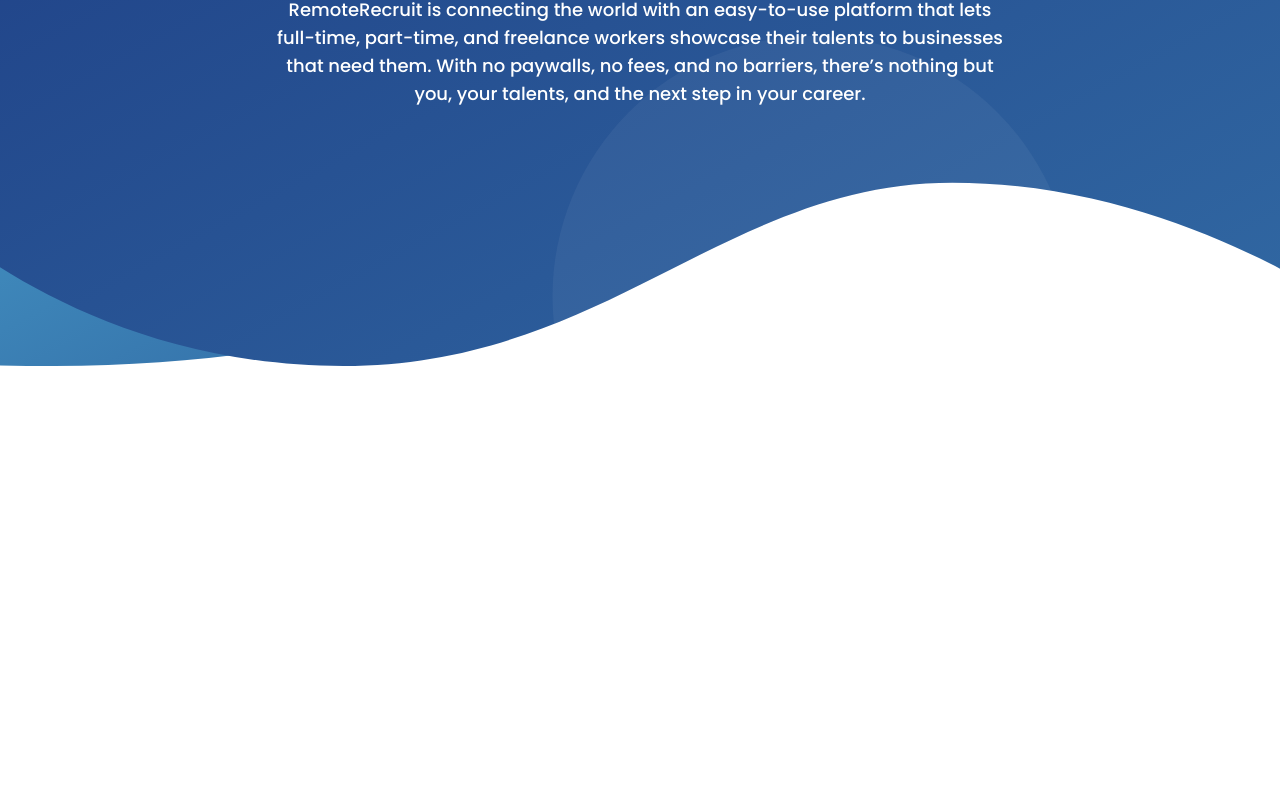
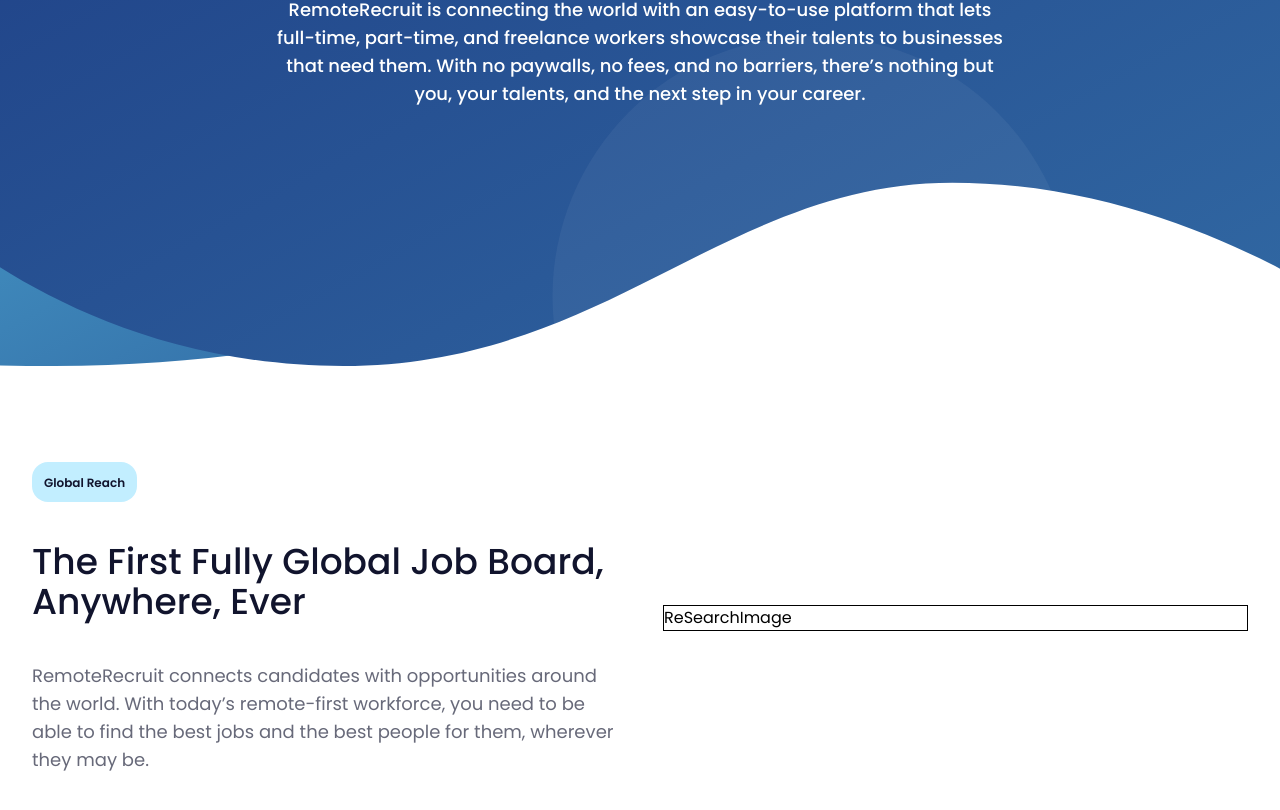
Before and after one commit to EasinTanvir/technical-task, a React (Vite) app: page / in a window 1280 px wide. Shown: the part 334-1144 px from the top of the page. Before the commit the page ends 800 px from the top, so only its background shows below. Built offline with nearby package versions, Linux system fonts and the light colour scheme.

Commit message:
completed research content section

```diff
--- /dev/null
+++ b/src/components/landingPage/Research/ReSearchContent.jsx
@@ -0,0 +1,24 @@
+import React from "react";
+import Badge from "../../shared/Badge";
+import Heading from "../../ui/Heading";
+import Text from "../../ui/Text";
+
+const ReSearchContent = () => {
+  return (
+    <div className="flex-1  space-y-10">
+      <Badge text="Global Reach" />
+
+      <Heading as="h2" className=" mt-8 text-heading-dark">
+        The First Fully Global Job Board, Anywhere, Ever
+      </Heading>
+
+      <Text size="lg" className="text-research-text">
+        RemoteRecruit connects candidates with opportunities around the world.
+        With today’s remote-first workforce, you need to be able to find the
+        best jobs and the best people for them, wherever they may be.
+      </Text>
+    </div>
+  );
+};
+
+export default ReSearchContent;
--- /dev/null
+++ b/src/components/landingPage/Research/ReSearchImage.jsx
@@ -0,0 +1,7 @@
+import React from "react";
+
+const ReSearchImage = () => {
+  return <div className="flex-1 border">ReSearchImage</div>;
+};
+
+export default ReSearchImage;
--- a/src/components/landingPage/Research/ResearchSection.jsx
+++ b/src/components/landingPage/Research/ResearchSection.jsx
@@ -1,7 +1,30 @@
 import React from "react";
 
+import ReSearchContent from "./ReSearchContent";
+import ReSearchImage from "./ReSearchImage";
+import Container from "../../shared/Container";
+
 const ResearchSection = () => {
-  return <section></section>;
+  return (
+    <section className="py-16 md:py-24">
+      <Container>
+        <div
+          className="
+            flex
+            flex-col
+            items-center
+            gap-12
+            lg:flex-row
+            lg:items-center
+            lg:justify-between
+          "
+        >
+          <ReSearchContent />
+          <ReSearchImage />
+        </div>
+      </Container>
+    </section>
+  );
 };
 
 export default ResearchSection;
--- a/src/components/shared/Badge.jsx
+++ b/src/components/shared/Badge.jsx
@@ -1,9 +1,9 @@
 import React from "react";
 
-const Badge = ({ children }) => {
+const Badge = ({ text }) => {
   return (
-    <div className="bg-primary-button rounded-2xl text-sm text-badge-text font-semibold">
-      {children}
+    <div className="bg-badge-bg rounded-2xl  max-w-fit py-2 px-3">
+      <span className="text-xs text-badge-text font-semibold"> {text}</span>
     </div>
   );
 };
--- a/src/components/ui/Heading.jsx
+++ b/src/components/ui/Heading.jsx
@@ -1,7 +1,7 @@
 const Heading = ({ as: Tag = "h2", children, id, className = "" }) => {
   const styles = {
     h1: "text-3xl md:text-4xl lg:text-5xl font-bold text-heading-light",
-    h2: "text-3xl md:text-4xl font-bold",
+    h2: "text-3xl md:text-4xl font-medium",
     h3: "text-2xl md:text-3xl font-semibold",
     h4: "text-xl md:text-2xl font-semibold",
     h5: "text-lg font-semibold",
--- a/src/index.css
+++ b/src/index.css
@@ -5,6 +5,10 @@
   --color-heading-light: rgba(255, 255, 255, 1);
   --color-heading-dark: #11142d;
   --color-badge-text: rgba(17, 20, 45, 1);
+  --color-badge-bg: rgba(194, 238, 255, 1);
+
+  --color-research-text: rgba(17, 20, 45, 0.64);
+
   --color-primary-button: rgba(77, 168, 204, 0.9);
 
   --font-sans: "Poppins", ui-sans-serif, system-ui, sans-serif;
```
